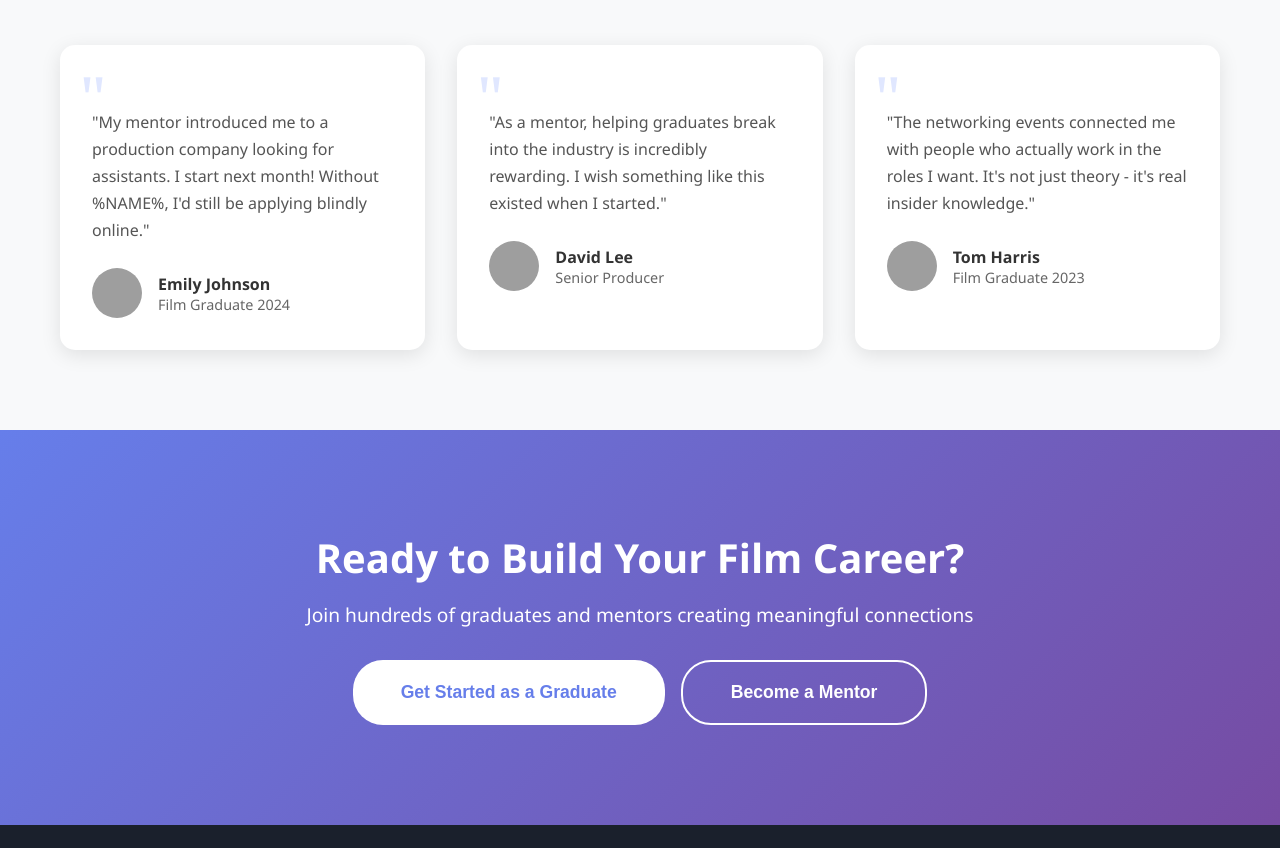
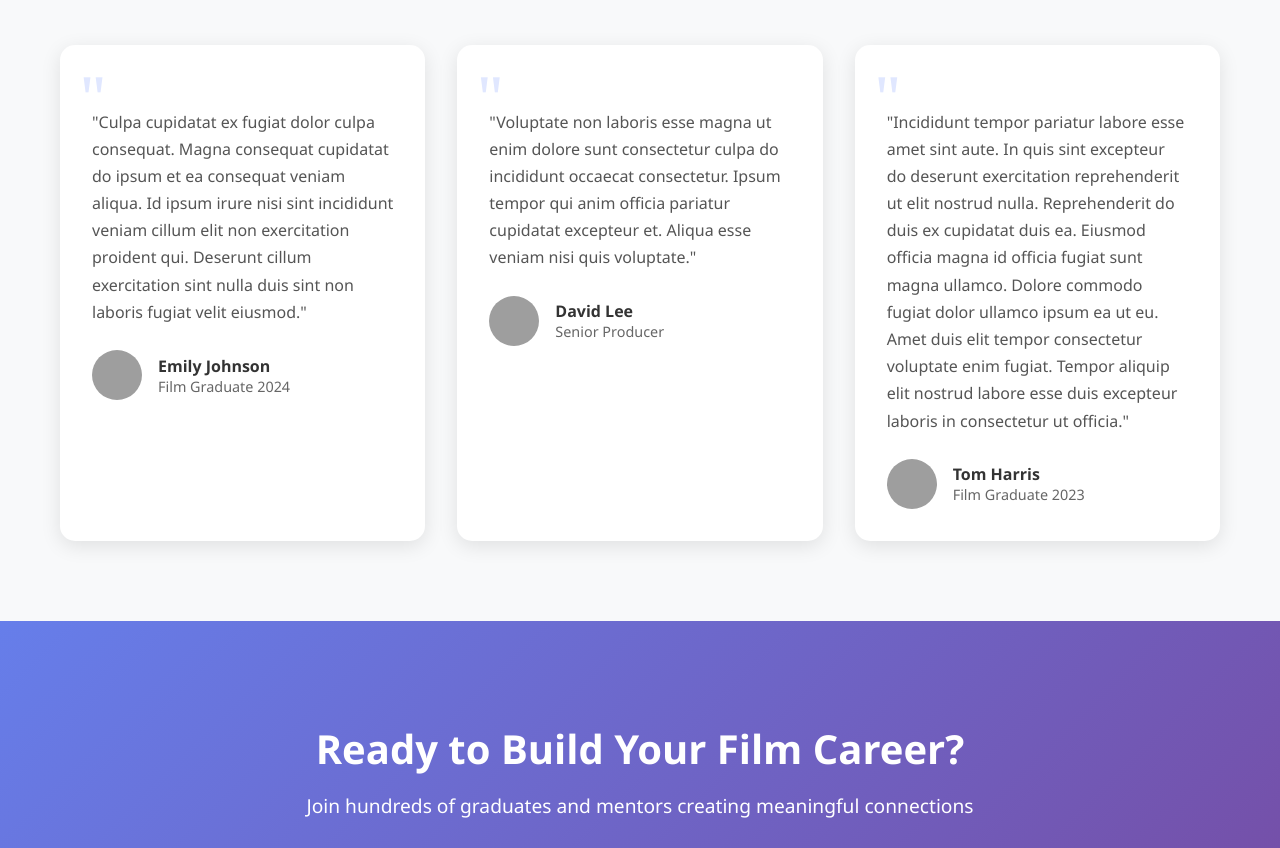
Before and after one commit to ozan-tr/SOTA260, a plain HTML site: page index.html in a window 1280 px wide. Shown: the part 3325-4173 px from the top of the page. Drawn offline with Linux system fonts and the light colour scheme; grey boxes are pictures that could not be loaded.

Commit message:
update testimonials with new placeholder text

```diff
--- a/index.html
+++ b/index.html
@@ -234,7 +234,7 @@
             <div class="testimonial-grid">
                 <div class="testimonial-card">
                     <div class="quote-icon">"</div>
-                    <p>"My mentor introduced me to a production company looking for assistants. I start next month! Without %NAME%, I'd still be applying blindly online."</p>
+                    <p>"Culpa cupidatat ex fugiat dolor culpa consequat. Magna consequat cupidatat do ipsum et ea consequat veniam aliqua. Id ipsum irure nisi sint incididunt veniam cillum elit non exercitation proident qui. Deserunt cillum exercitation sint nulla duis sint non laboris fugiat velit eiusmod."</p>
                     <div class="testimonial-author">
                         <img src="https://ui-avatars.com/api/?name=Emily+Johnson&background=random&size=50" alt="Emily">
                         <div>
@@ -245,7 +245,7 @@
                 </div>
                 <div class="testimonial-card">
                     <div class="quote-icon">"</div>
-                    <p>"As a mentor, helping graduates break into the industry is incredibly rewarding. I wish something like this existed when I started."</p>
+                    <p>"Voluptate non laboris esse magna ut enim dolore sunt consectetur culpa do incididunt occaecat consectetur. Ipsum tempor qui anim officia pariatur cupidatat excepteur et. Aliqua esse veniam nisi quis voluptate."</p>
                     <div class="testimonial-author">
                         <img src="https://ui-avatars.com/api/?name=David+Lee&background=random&size=50" alt="David">
                         <div>
@@ -256,7 +256,7 @@
                 </div>
                 <div class="testimonial-card">
                     <div class="quote-icon">"</div>
-                    <p>"The networking events connected me with people who actually work in the roles I want. It's not just theory - it's real insider knowledge."</p>
+                    <p>"Incididunt tempor pariatur labore esse amet sint aute. In quis sint excepteur do deserunt exercitation reprehenderit ut elit nostrud nulla. Reprehenderit do duis ex cupidatat duis ea. Eiusmod officia magna id officia fugiat sunt magna ullamco. Dolore commodo fugiat dolor ullamco ipsum ea ut eu. Amet duis elit tempor consectetur voluptate enim fugiat. Tempor aliquip elit nostrud labore esse duis excepteur laboris in consectetur ut officia."</p>
                     <div class="testimonial-author">
                         <img src="https://ui-avatars.com/api/?name=Tom+Harris&background=random&size=50" alt="Tom">
                         <div>
```
